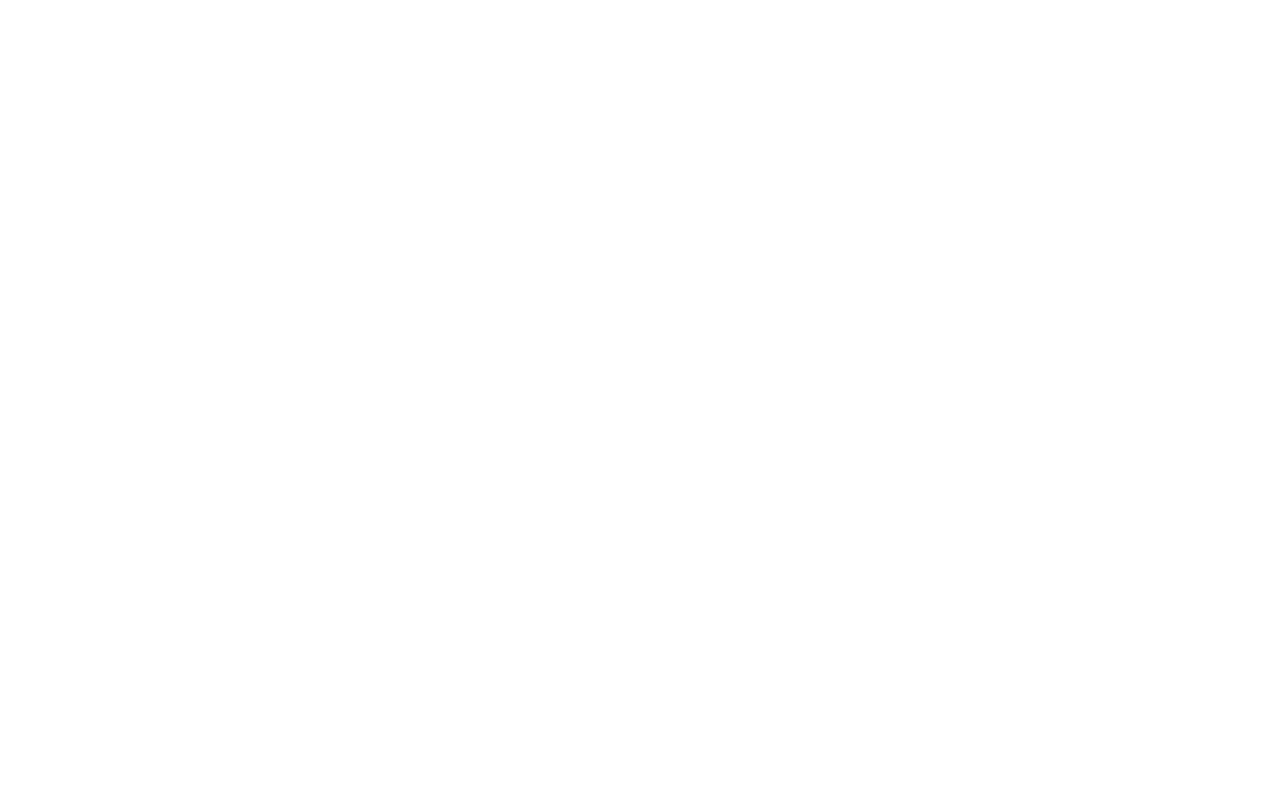
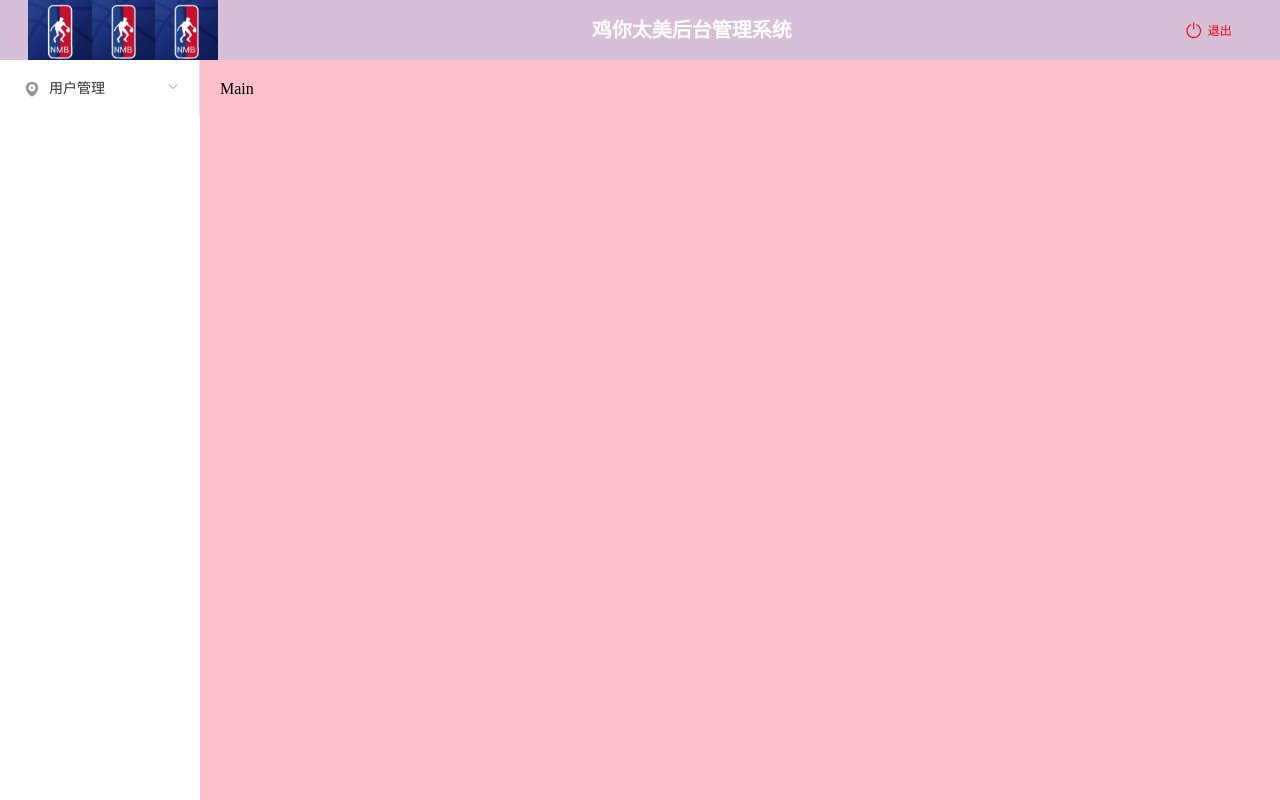
Before and after one commit to JasonLiuxxx/manager, a Vue app: page / in a window 1280 px wide. Built offline with nearby package versions, Linux system fonts and the light colour scheme.

Commit message:
开启侧边栏路由

```diff
--- a/src/components/index.vue
+++ b/src/components/index.vue
@@ -18,15 +18,15 @@
     <el-container>
       <el-aside width="200px" class="aside">
         <el-menu
+          router
           default-active="2"
-          class="el-menu-vertical-demo"
-        >
+          class="el-menu-vertical-demo">
           <el-submenu index="1">
             <template slot="title">
               <i class="el-icon-location"></i>
               <span>用户管理</span>
             </template>
-              <el-menu-item index="1-1"><i class="el-icon-menu"></i>用户列表</el-menu-item>
+              <el-menu-item index="users"><i class="el-icon-menu"></i>用户列表</el-menu-item>
           </el-submenu>
         </el-menu>
       </el-aside>
--- a/src/router.js
+++ b/src/router.js
@@ -12,7 +12,7 @@
         component:login
     },
     {
-        path:'/index',
+        path:'/',
         component:index
     }
 ]
```
